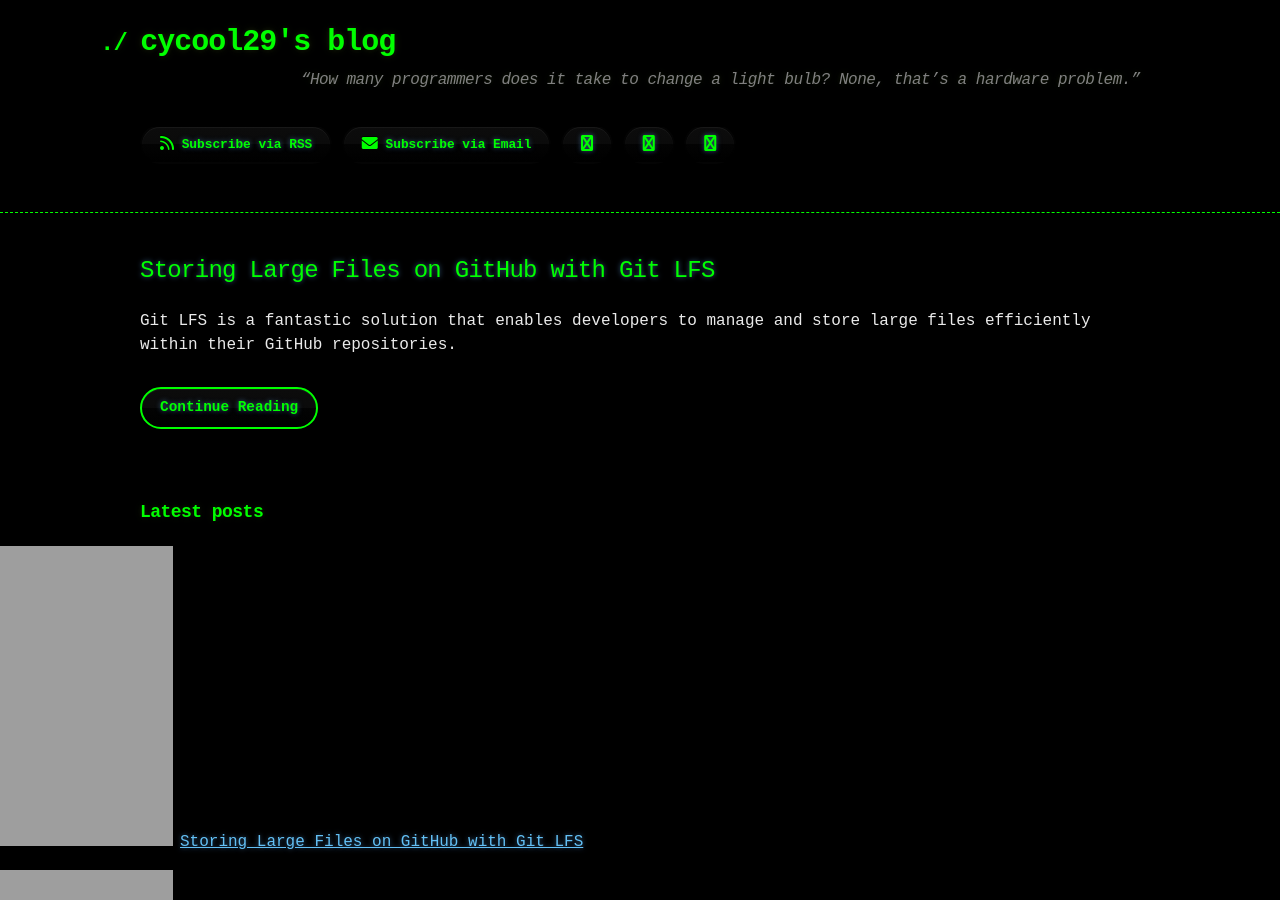
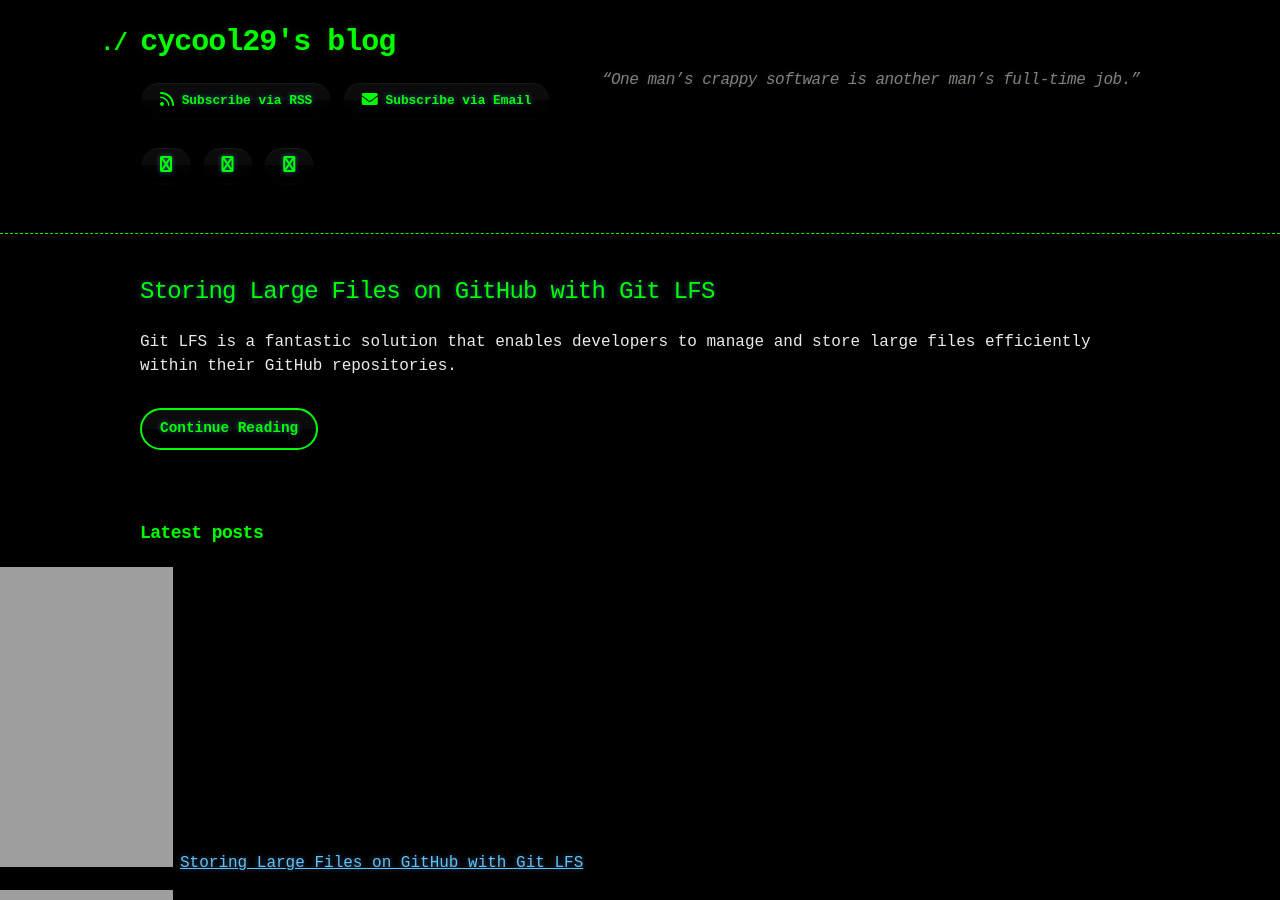
Before and after one commit to cycool29/cycool29.github.io, a Jekyll site: the page built from index.md, in a window 1280 px wide and 900 px high. Built offline with Jekyll 4.4.1, drawn with Linux system fonts in a browser that asks for light colours; a style sheet for code colours, icons or effects is not loaded.

Commit message:
Update quotes

```diff
--- a/_config.yml
+++ b/_config.yml
@@ -1,5 +1,5 @@
 title: cycool29's blog
-description: "“How many programmers does it take to change a light bulb? None, that’s a hardware problem.” "
+description: "“One man’s crappy software is another man’s full-time job.” "
 bio: A high school student. Intermediate in Python, Git, Bash. Learning JavaScript. He/Him. "
 author: cycool29
 url: https://cycool29.github.io
```
